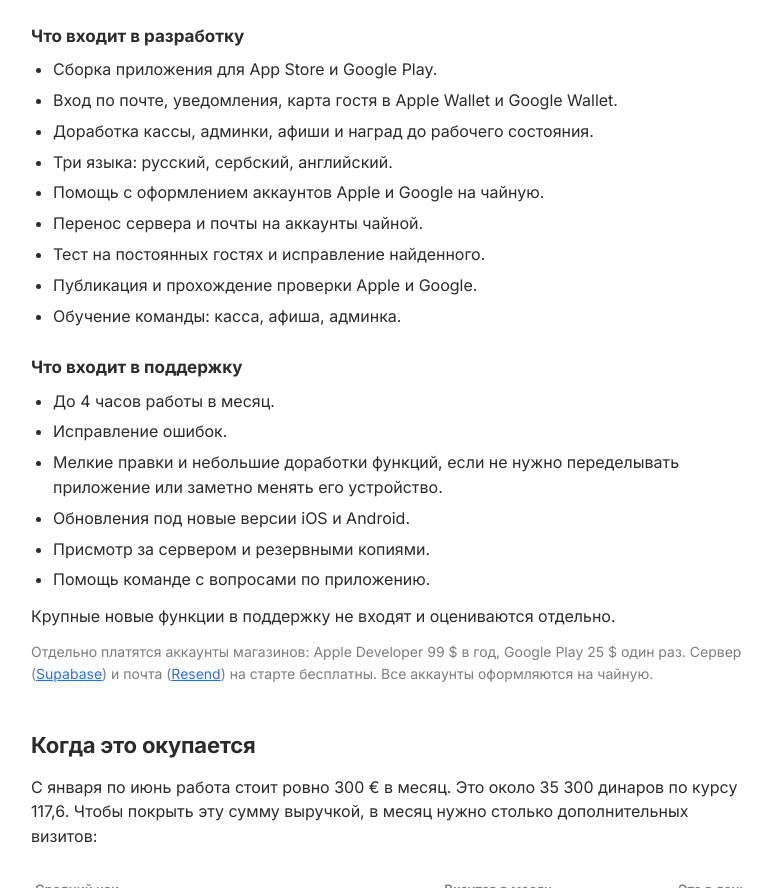
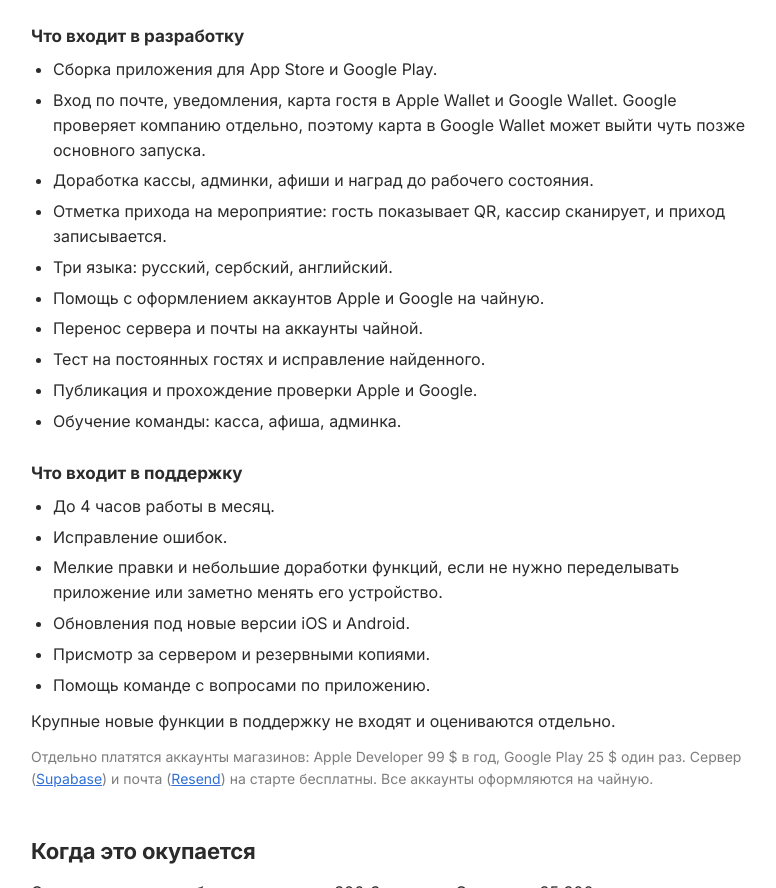
Before and after one commit to ezhulikov/telement-app-prototype, a plain HTML site: page pitch/index.html in a window 1280 px wide. Shown: the part 2774-3662 px from the top of the page, without its empty margins (249-1025 px from the left). Drawn offline with Linux system fonts and the light colour scheme.

Commit message:
Pitch: event check-in, Google Wallet note

```diff
--- a/pitch/index.html
+++ b/pitch/index.html
@@ -127,8 +127,9 @@
 <h3>Что входит в разработку</h3>
 <ul>
   <li>Сборка приложения для App Store и Google Play.</li>
-  <li>Вход по почте, уведомления, карта гостя в Apple Wallet и Google Wallet.</li>
+  <li>Вход по почте, уведомления, карта гостя в Apple Wallet и Google Wallet. Google проверяет компанию отдельно, поэтому карта в Google Wallet может выйти чуть позже основного запуска.</li>
   <li>Доработка кассы, админки, афиши и наград до рабочего состояния.</li>
+  <li>Отметка прихода на мероприятие: гость показывает QR, кассир сканирует, и приход записывается.</li>
   <li>Три языка: русский, сербский, английский.</li>
   <li>Помощь с оформлением аккаунтов Apple и Google на чайную.</li>
   <li>Перенос сервера и почты на аккаунты чайной.</li>
```
